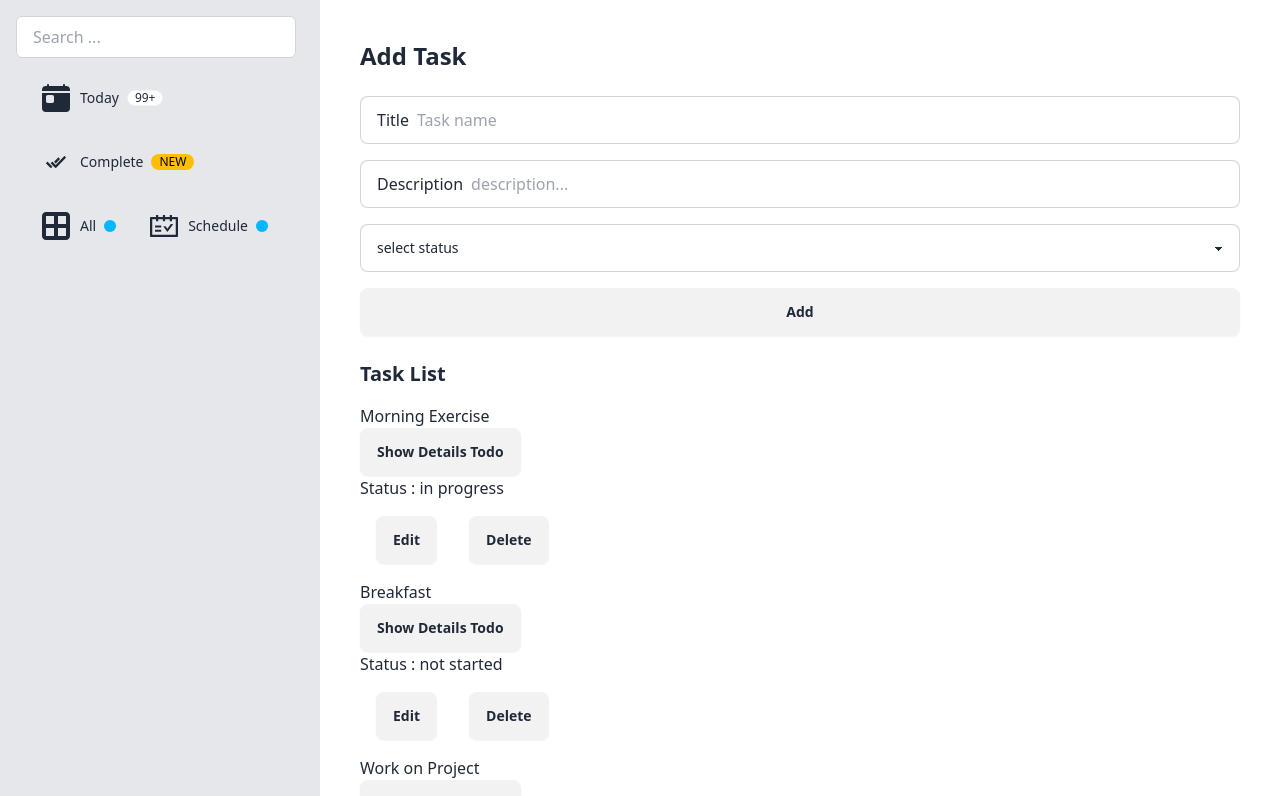
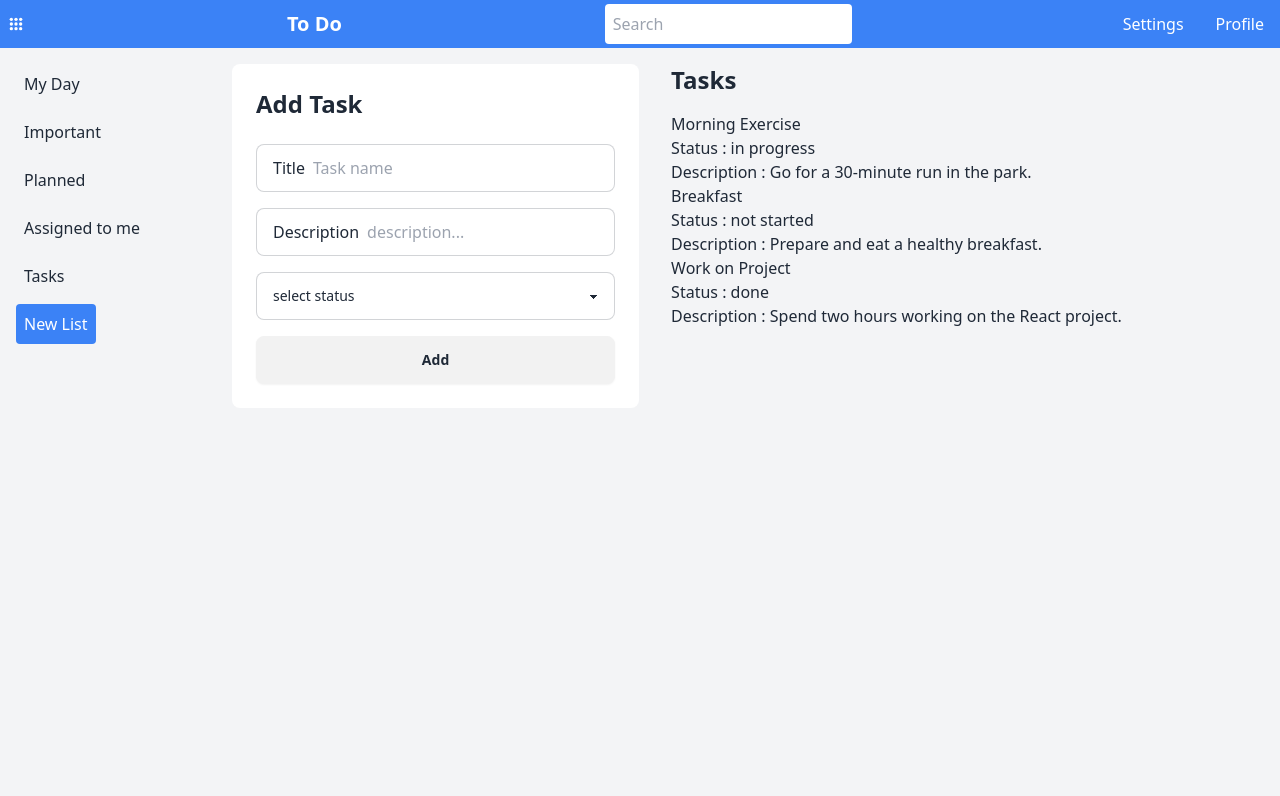
Before and after one commit to mrhasansan/managementtools, a React (Vite) app: page / in a window 1280 px wide. Shown: the top 796 px of the page. Built offline with nearby package versions, Linux system fonts and the light colour scheme.

Commit message:
add sidebar and change task name

```diff
--- a/src/App.tsx
+++ b/src/App.tsx
@@ -1,13 +1,19 @@
-import { Aside } from "./components/Aside";
+import { Sidebar } from "./components/Sidebar";
 import { Body } from "./components/Body";
+import { Header } from "./components/Header";
+import { TaskList } from "./components/TaskList";
+import { dataTasks } from "./data/tasks";
 
 export function App() {
   return (
-    <div className="flex h-screen">
-      <main className="flex-1 flex">
-        <Aside />
+    <div className=" flex min-h-screen flex-col bg-gray-100">
+      <Header />
+
+      <div className=" flex flex-grow">
+        <Sidebar />
         <Body />
-      </main>
+        <TaskList tasks={dataTasks} />
+      </div>
     </div>
   );
 }
--- a/src/components/Aside.tsx
+++ /dev/null
@@ -1,58 +0,0 @@
-import { IoToday } from "react-icons/io5";
-import { AiOutlineSchedule } from "react-icons/ai";
-import { FaBorderAll } from "react-icons/fa6";
-import { IoIosDoneAll } from "react-icons/io";
-
-export function Aside() {
-  function search(formData: FormData) {
-    const query = formData.get("query");
-    alert(`You searched "${query}"`);
-    // Add your search functionality here
-    console.log("Searching...");
-  }
-
-  return (
-    <aside className="bg-gray-200 p-4 w-1/4">
-      <form
-        className="flex items-center"
-        onSubmit={(e) => {
-          e.preventDefault();
-          search(new FormData(e.target as HTMLFormElement));
-        }}
-      >
-        <input id="keyword" name="query" type="search" className=" w-full border border-gray-300 rounded-md py-2 px-4 mr-2 focus:outline-none focus:border-gray-500 " placeholder="Search ..." />
-      </form>
-
-      <ul className="menu  lg:menu-horizontal rounded-box ">
-        <li className="my-2">
-          <a>
-            <IoToday size={32} />
-            Today
-            <span className="badge badge-sm">99+</span>
-          </a>
-        </li>
-        <li className="my-2">
-          <a>
-            <IoIosDoneAll size={32} />
-            Complete
-            <span className="badge badge-sm badge-warning">NEW</span>
-          </a>
-        </li>
-        <li className="my-2">
-          <a>
-            <FaBorderAll size={32} />
-            All
-            <span className="badge badge-xs badge-info"></span>
-          </a>
-        </li>
-        <li className="my-2">
-          <a>
-            <AiOutlineSchedule size={32} />
-            Schedule
-            <span className="badge badge-xs badge-info"></span>
-          </a>
-        </li>
-      </ul>
-    </aside>
-  );
-}
--- a/src/components/Form.tsx
+++ b/src/components/Form.tsx
@@ -1,6 +1,5 @@
 import React, { useState } from "react";
 import { type Todo, dataTodos } from "../data/todos";
-import { TodoItem } from "./TodoItems";
 
 export default function Form() {
   const [tasks, setTask] = useState(dataTodos);
@@ -52,12 +51,6 @@ export default function Form() {
           Add
         </button>
       </form>
-      <div className="mt-6">
-        <h2 className="text-xl font-bold text-gray-800 mb-4">Task List</h2>
-        {tasks.map((task) => (
-          <TodoItem key={task.id} todo={task} />
-        ))}
-      </div>
     </div>
   );
 }
--- /dev/null
+++ b/src/components/Header.tsx
@@ -0,0 +1,16 @@
+import { TiThSmall } from "react-icons/ti";
+
+export function Header() {
+  return (
+    <div className="flex items-center justify-between p-2 bg-blue-500 text-white h-12">
+      <TiThSmall />
+      <div className="text-xl font-bold">To Do</div>
+
+      <input type="text" placeholder="Search" className="p-2 rounded" />
+      <div className="flex items-center space-x-4">
+        <button className="p-2">Settings</button>
+        <button className="p-2">Profile</button>
+      </div>
+    </div>
+  );
+}
--- /dev/null
+++ b/src/components/Sidebar.tsx
@@ -0,0 +1,24 @@
+export function Sidebar() {
+  return (
+    <div className="w-1/4 bg-gray-100 p-4">
+      <nav className="space-y-2">
+        <a href="#" className="block p-2 rounded hover:bg-blue-500 hover:text-white">
+          My Day
+        </a>
+        <a href="#" className="block p-2 rounded hover:bg-blue-500 hover:text-white">
+          Important
+        </a>
+        <a href="#" className="block p-2 rounded hover:bg-blue-500 hover:text-white">
+          Planned
+        </a>
+        <a href="#" className="block p-2 rounded hover:bg-blue-500 hover:text-white">
+          Assigned to me
+        </a>
+        <a href="#" className="block p-2 rounded hover:bg-blue-500 hover:text-white">
+          Tasks
+        </a>
+        <button className="block p-2 rounded bg-blue-500 text-white">New List</button>
+      </nav>
+    </div>
+  );
+}
--- /dev/null
+++ b/src/components/TaskItem.tsx
@@ -0,0 +1,13 @@
+import { type Task } from "../data/tasks";
+
+export function TaskItem({ task }: { task: Task }) {
+  return (
+    <div>
+      <ul>
+        <li>{task.title}</li>
+        <p>Status : {task.status}</p>
+        <p>Description : {task.description}</p>
+      </ul>
+    </div>
+  );
+}
--- /dev/null
+++ b/src/components/TaskList.tsx
@@ -0,0 +1,15 @@
+import { TaskItem } from "./TaskItem";
+import { type Task } from "../data/tasks";
+
+export function TaskList({ tasks }: { tasks: Task[] }) {
+  return (
+    <div className="w-3/4 p-4">
+      <h1 className="text-2xl font-bold mb-4">Tasks</h1>
+      <ul>
+        {tasks.map((task) => (
+          <TaskItem key={task.id} task={task} />
+        ))}
+      </ul>
+    </div>
+  );
+}
--- a/src/components/TodoItems.tsx
+++ /dev/null
@@ -1,23 +0,0 @@
-import { useState } from "react";
-import { type Todo } from "../data/todos";
-
-export function TodoItem({ todo }: { todo: Todo }) {
-  const [showMore, setShowMore] = useState<boolean>(false);
-  function handleClick() {
-    setShowMore(!showMore);
-  }
-  return (
-    <div>
-      <ul>
-        <li>{todo.title}</li>
-        <button className=" btn rounded-lg w-auto px-4 " onClick={handleClick}>
-          {showMore ? "Hide" : "Show Details Todo"}
-        </button>
-        {showMore && <p>{todo.description}</p>}
-        <p>Status : {todo.status}</p>
-        <button className="btn rounded-lg  px-4 m-4 ">Edit</button>
-        <button className=" btn rounded-lg px-4 m-4">Delete</button>
-      </ul>
-    </div>
-  );
-}
--- /dev/null
+++ b/src/data/tasks.ts
@@ -0,0 +1,36 @@
+export type Task = {
+  id: number;
+  title: string;
+  description: string;
+  status: string;
+  createdAt: Date;
+  dueDate: Date;
+};
+
+export const dataTasks: Task[] = [
+  {
+    id: 1,
+    title: "Morning Exercise",
+    description: "Go for a 30-minute run in the park.",
+    status: "in progress",
+    createdAt: new Date("2024-05-15T06:00:00Z"),
+    dueDate: new Date("2024-05-15T07:00:00Z"),
+  },
+
+  {
+    id: 2,
+    title: "Breakfast",
+    description: "Prepare and eat a healthy breakfast.",
+    status: "not started",
+    createdAt: new Date("2024-05-15T07:00:00Z"),
+    dueDate: new Date("2024-05-15T08:00:00Z"),
+  },
+  {
+    id: 3,
+    title: "Work on Project",
+    description: "Spend two hours working on the React project.",
+    status: "done",
+    createdAt: new Date("2024-05-15T09:00:00Z"),
+    dueDate: new Date("2024-05-15T11:00:00Z"),
+  },
+];
```
